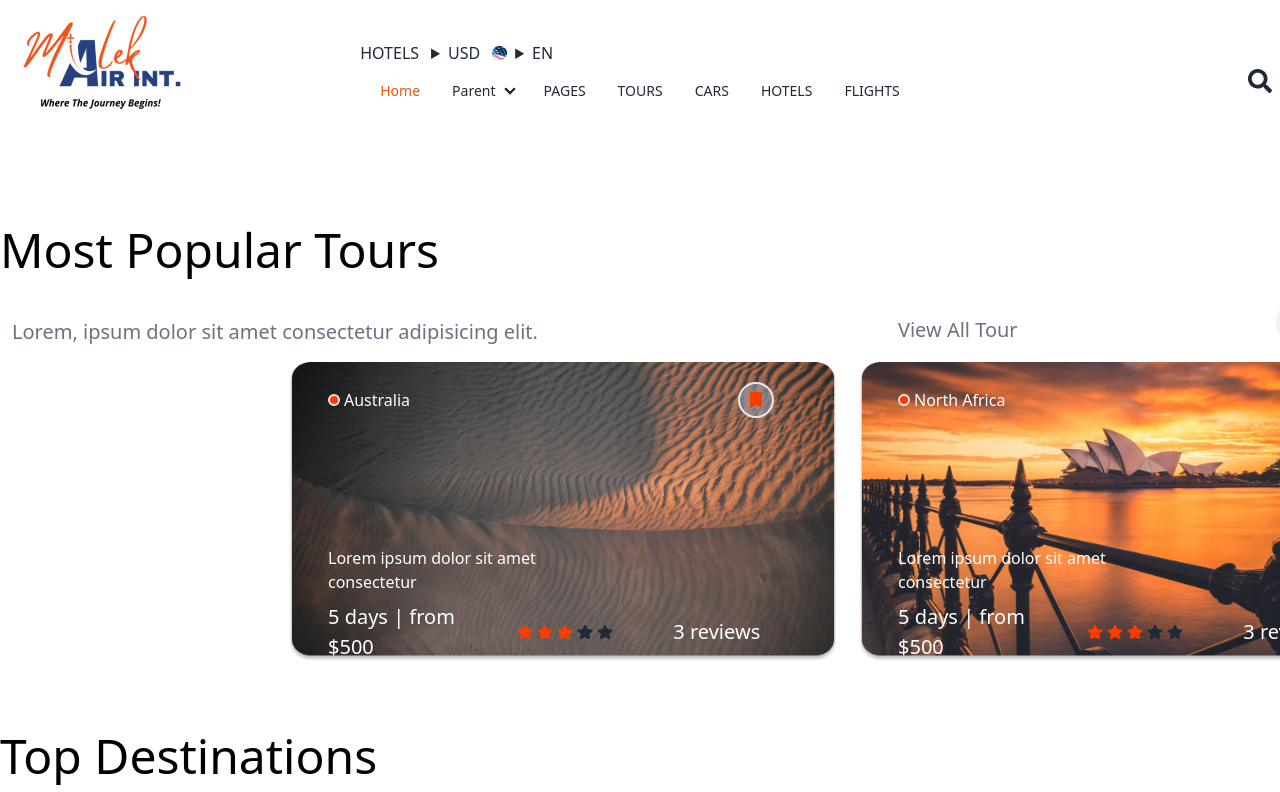
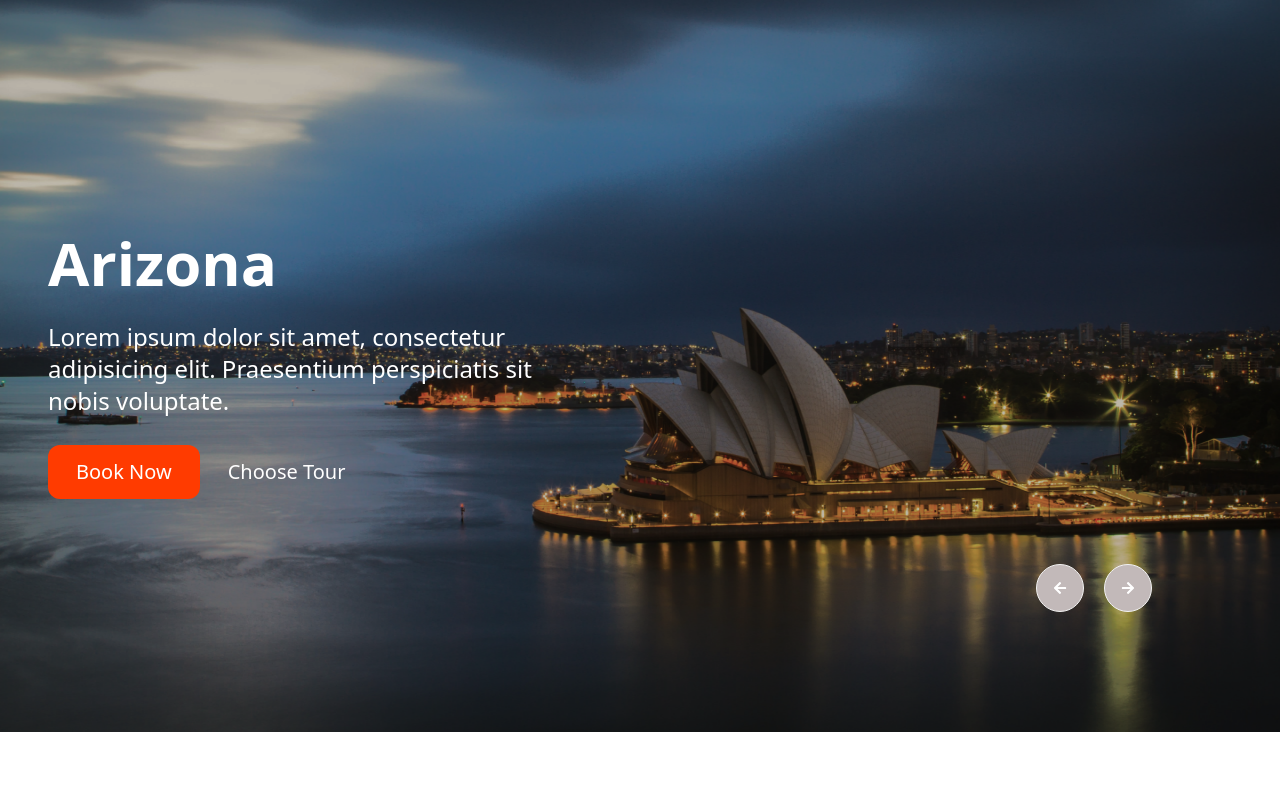
Before and after one commit to soriful15/Travel-Agent, a React (Vite) app: page / in a window 1280 px wide. Shown: the top 792 px of the page. Built offline with nearby package versions, Linux system fonts and the light colour scheme.

Commit message:
haeder and banner working is running

```diff
--- a/src/Pages/Home/Header/Header.jsx
+++ b/src/Pages/Home/Header/Header.jsx
@@ -1,36 +1,38 @@
 import React from 'react';
 import logo from '../../../assets/logo/logo-malekairinternational.png'
-import Ellipse from '../../../assets/Ellipse/Ellipse.png'
-import { FaSearch } from "react-icons/fa";
-import { NavLink } from 'react-router-dom';
+import banner from '../../../assets/BannerPic/photoholgic-jK9dT34TfuI-unsplash 1 (1).png'
+import { FaArrowRight,FaArrowLeft } from "react-icons/fa";
+// import Ellipse from '../../../assets/Ellipse/Ellipse.png'
+// import { FaSearch } from "react-icons/fa";
+// import { NavLink } from 'react-router-dom';
 const Header = () => {
 
-    const navBarOptions = <>
+    // const navBarOptions = <>
 
-        <li className=''> <NavLink to='/' title='' className={({ isActive }) => isActive ? "text-orange-600 py-2  border-b-4 border-white" : ''}>
-            Home
-        </NavLink></li>
-        <li>
-            <details>
-                <summary>Parent</summary>
-                <ul className="p-2">
-                    <li><a>Submenu 1</a></li>
-                    <li><a>Submenu 2</a></li>
-                </ul>
-            </details>
-        </li>
-        <li><a>PAGES</a></li>
-        <li><a>TOURS</a></li>
-        <li><a>CARS</a></li>
-        <li><a>HOTELS</a></li>
-        <li><a>FLIGHTS</a></li>
+    //     <li className=''> <NavLink to='/' title='' className={({ isActive }) => isActive ? "text-orange-600 py-2  border-b-4 border-white" : ''}>
+    //         Home
+    //     </NavLink></li>
+    //     <li>
+    //         <details>
+    //             <summary>Parent</summary>
+    //             <ul className="p-2">
+    //                 <li><a>Submenu 1</a></li>
+    //                 <li><a>Submenu 2</a></li>
+    //             </ul>
+    //         </details>
+    //     </li>
+    //     <li><a>PAGES</a></li>
+    //     <li><a>TOURS</a></li>
+    //     <li><a>CARS</a></li>
+    //     <li><a>HOTELS</a></li>
+    //     <li><a>FLIGHTS</a></li>
 
 
-    </>
+    // </>
 
     return (
         <>
-            <div className="navbar bg-base-100">
+            {/* <div className="navbar bg-base-100">
                 <div className="navbar-start">
                     <div className="dropdown">
                         <label tabIndex={0} className="btn btn-ghost lg:hidden">
@@ -120,7 +122,90 @@ const Header = () => {
                 <div className="navbar-end">
                     <a className="text-2xl"><FaSearch></FaSearch></a>
                 </div>
+            </div> */}
+
+
+
+
+<div className="carousel w-full h-[732px]">
+      <div id="slide1" className="carousel-item relative w-full">
+        <img src={banner} className="w-full " />
+        <div className="absolute flex items-center h-full  gap-5 transform  left-0  top-0  bg-gradient-to-r  rounded-2xl">
+          <div className='space-y-7 md:w-1/2 md:pl-12 pl-5 '>
+            <h2 className='text-xl lg:text-6xl font-bold text-white'>Arizona </h2>
+            <p className='lg:text-2xl font-normal text-white'>Lorem ipsum dolor sit amet, consectetur adipisicing elit. Praesentium perspiciatis sit nobis voluptate.</p>
+            <div className='md:flex md:gap-5'>
+              <button className=" rounded-xl text-[20px] px-7 py-3 bg-[#FF3B00] text-white">Book Now</button>
+              <button className="text-white text-[20px] ml-2">Choose Tour</button>
             </div>
+          </div>
+        </div>
+        <div className="absolute flex justify-end gap-5 transform -translate-y-1/2 left-5 right-14 md:right-32 bottom-20 md:bottom-28 lg:bottom-24">
+          <a href="#slide4" className="btn btn-circle bg-[#C2B9B9] text-white"><FaArrowLeft></FaArrowLeft></a>
+          <a href="#slide2" className="btn btn-circle bg-[#C2B9B9] text-white"><FaArrowRight></FaArrowRight></a>
+        </div>
+      </div>
+      <div id="slide2" className="carousel-item relative w-full">
+        <img src={banner} className="w-full" />
+        <div className="absolute flex items-center h-full  gap-5 transform  left-0  top-0  bg-gradient-to-r  rounded-2xl">
+          <div className='space-y-7 md:w-1/2 md:pl-12 pl-5 '>
+          <h2 className='text-xl lg:text-6xl font-bold text-white'>Arizona </h2>
+            <p className='lg:text-2xl font-normal text-white'>Lorem ipsum dolor sit amet, consectetur adipisicing elit. Praesentium perspiciatis sit nobis voluptate.</p>
+            <div className='md:flex md:gap-5'>
+              <button className="rounded-xl text-[20px] px-7 py-3 bg-[#FF3B00] text-white">Book Now</button>
+              <button className="text-white text-[20px] ml-2">Choose Tour</button>
+            </div>
+          </div>
+        </div>
+        <div className="absolute flex justify-end gap-5 transform -translate-y-1/2 left-5 right-14 md:right-32 bottom-20 md:bottom-28 lg:bottom-24">
+          <a href="#slide1" className="btn btn-circle bg-[#C2B9B9] text-white"><FaArrowLeft></FaArrowLeft></a>
+          <a href="#slide3" className="btn btn-circle bg-[#C2B9B9] text-white"><FaArrowRight></FaArrowRight></a>
+        </div>
+      </div>
+      <div id="slide3" className="carousel-item relative w-full">
+        <img src={banner} className="w-full" />
+        <div className="absolute flex items-center h-full  gap-5 transform  left-0  top-0  bg-gradient-to-r  rounded-2xl">
+          <div className='space-y-7 md:w-1/2 md:pl-12 pl-5 '>
+          <h2 className='text-xl lg:text-6xl font-bold text-white'>Arizona </h2>
+            <p className='lg:text-2xl font-normal text-white'>Lorem ipsum dolor sit amet, consectetur adipisicing elit. Praesentium perspiciatis sit nobis voluptate.</p>
+            <div className='md:flex md:gap-5'>
+              <button className="rounded-xl text-[20px] px-7 py-3 bg-[#FF3B00] text-white">Book Now</button>
+              <button className="text-white text-[20px] ml-2">Choose Tour</button>
+            </div>
+          </div>
+        </div>
+        <div className="absolute flex justify-end gap-5 transform -translate-y-1/2 left-5 right-14 md:right-32 bottom-20 md:bottom-28 lg:bottom-24">
+          <a href="#slide2" className="btn btn-circle bg-[#C2B9B9] text-white"><FaArrowLeft></FaArrowLeft></a>
+          <a href="#slide4" className="btn btn-circle bg-[#C2B9B9] text-white"><FaArrowRight></FaArrowRight></a>
+        </div>
+      </div>
+    </div>
+
+
+
+
+
+
+
+
+
+
+
+
+
+
+
+
+
+
+
+
+
+
+
+
+
+
         </>
     );
 };
--- a/src/Pages/Home/Home/Home.jsx
+++ b/src/Pages/Home/Home/Home.jsx
@@ -1,5 +1,4 @@
 import React from 'react';
-import Banner from '../Banner/Banner';
 import Destinations from '../Destinations/Destinations';
 import Stories from '../Stories/Stories';
 import Section4 from '../section4/Section4';
@@ -11,7 +10,6 @@ import PopularTour from '../PopularTour/PopularTour';
 const Home = () => {
     return (
         <>
-            <Banner></Banner>
             <PopularTour></PopularTour>
             <Destinations></Destinations>
             <Stories></Stories>
--- a/src/Pages/Home/PopularTour/PopularTour.jsx
+++ b/src/Pages/Home/PopularTour/PopularTour.jsx
@@ -1,8 +1,7 @@
 import React from 'react';
 import popularImage1 from '../../../assets/PopularImage/Rectangle 21.png'
 import popularImage2 from '../../../assets/PopularImage/Rectangle 22.png'
-import { FaBookmark, FaStar } from "react-icons/fa";
-
+import { FaBookmark, FaStar,FaArrowRight,FaArrowLeft } from "react-icons/fa";
 
 const PopularTour = () => {
     return (
@@ -78,8 +77,8 @@ const PopularTour = () => {
                         </div>
                     </div>
                     <div className="absolute flex justify-end gap-5  -top-0  right-2  md:left-10  lg:right-44 ">
-                        <a href="#slide4" className="btn btn-circle rounded-full">❮</a>
-                        <a href="#slide2" className="btn btn-circle rounded-full ">❯</a>
+                        <a href="#slide4" className="btn btn-circle bg-[#C2B9B9] text-white"><FaArrowLeft></FaArrowLeft></a>
+                        <a href="#slide2" className="btn btn-circle bg-[#C2B9B9] text-white "><FaArrowRight></FaArrowRight></a>
                     </div>
                 </div>
                 <div id="slide2" className="carousel-item relative w-full flex flex-col">
@@ -144,8 +143,8 @@ const PopularTour = () => {
                         </div>
                     </div>
                     <div className="absolute flex justify-end gap-5  -top-0  right-2  md:left-10  lg:right-44 ">
-                        <a href="#slide1" className="btn btn-circle rounded-full">❮</a>
-                        <a href="#slide3" className="btn btn-circle rounded-full">❯</a>
+                        <a href="#slide1" className="btn btn-circle bg-[#C2B9B9] text-white"><FaArrowLeft></FaArrowLeft></a>
+                        <a href="#slide3" className="btn btn-circle bg-[#C2B9B9] text-white"><FaArrowRight></FaArrowRight></a>
                     </div>
                 </div>
                 <div id="slide3" className="carousel-item relative w-full flex flex-col">
@@ -210,8 +209,8 @@ const PopularTour = () => {
                         </div>
                     </div>
                     <div className="absolute flex justify-end gap-5  -top-0  right-2  md:left-10  lg:right-44 ">
-                        <a href="#slide2" className="btn btn-circle rounded-full">❮</a>
-                        <a href="#slide4" className="btn btn-circle rounded-full">❯</a>
+                        <a href="#slide2" className="btn btn-circle bg-[#C2B9B9] text-white"><FaArrowLeft></FaArrowLeft></a>
+                        <a href="#slide4" className="btn btn-circle bg-[#C2B9B9] text-white"><FaArrowRight></FaArrowRight></a>
                     </div>
                 </div>
                 <div id="slide4" className="carousel-item relative w-full flex flex-col">
@@ -276,8 +275,8 @@ const PopularTour = () => {
                         </div>
                     </div>
                     <div className="absolute flex justify-end gap-5  -top-0  right-2  md:left-10  lg:right-44 ">
-                        <a href="#slide3" className="btn btn-circle rounded-full">❮</a>
-                        <a href="#slide1" className="btn btn-circle rounded-full">❯</a>
+                        <a href="#slide3" className="btn btn-circle bg-[#C2B9B9] text-white"><FaArrowLeft></FaArrowLeft></a>
+                        <a href="#slide1" className="btn btn-circle bg-[#C2B9B9] text-white"><FaArrowRight></FaArrowRight></a>
                     </div>
                 </div>
             </div>
```
Also changed, not shown: src/Pages/Home/Banner/Banner.jsx (deleted, +0 -11 lines), src/assets/BannerPic/photoholgic-jK9dT34TfuI-unsplash 1 (1).png (added).
